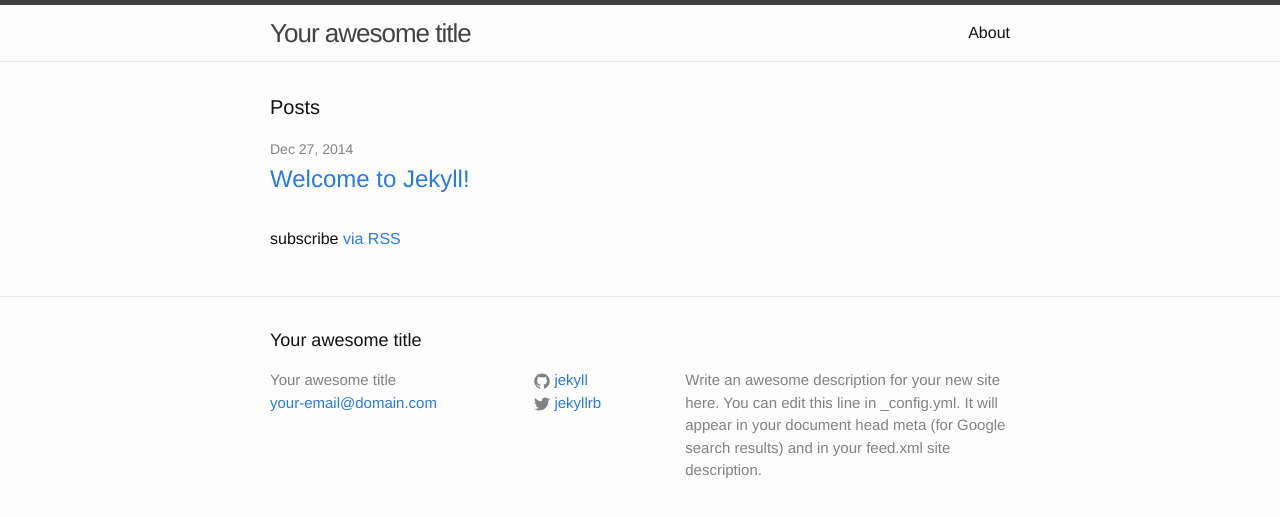
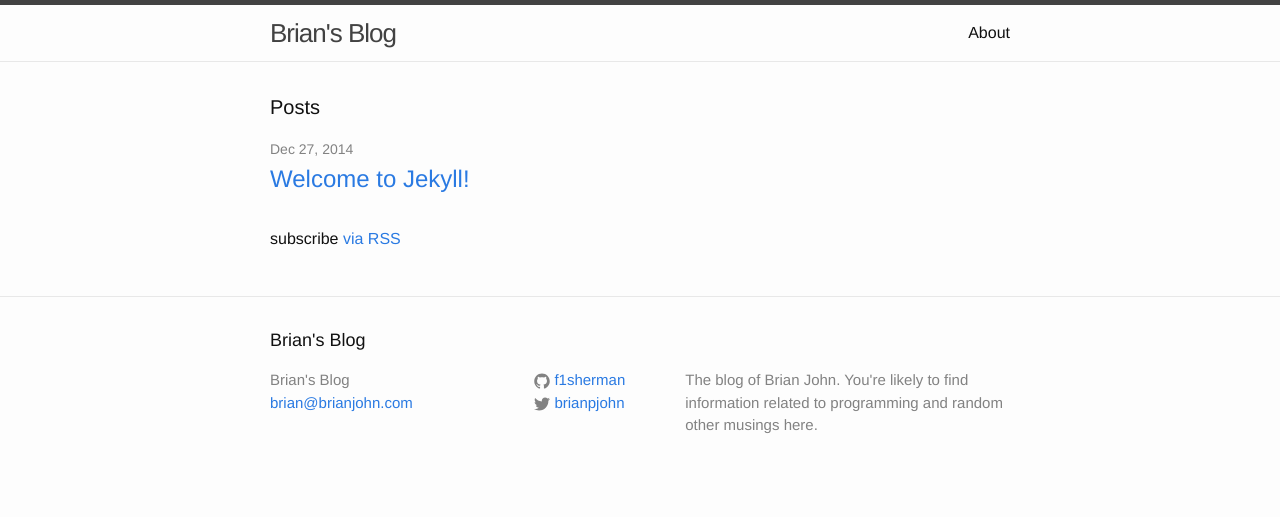
Before and after one commit to f1sherman/f1sherman.github.io, a Jekyll site: the page built from index.html, in a window 1280 px wide. Shown: the top 517 px of the page. Built offline with Jekyll 4.4.1, drawn with Linux system fonts in a browser that asks for light colours.

Commit message:
add some personal details

```diff
--- a/_config.yml
+++ b/_config.yml
@@ -1,14 +1,13 @@
 # Site settings
-title: Your awesome title
-email: your-email@domain.com
+title: Brian's Blog
+email: brian@brianjohn.com
 description: > # this means to ignore newlines until "baseurl:"
-  Write an awesome description for your new site here. You can edit this
-  line in _config.yml. It will appear in your document head meta (for
-  Google search results) and in your feed.xml site description.
+  The blog of Brian John. You're likely to find information related
+  to programming and random other musings here.
 baseurl: "" # the subpath of your site, e.g. /blog/
-url: "http://yourdomain.com" # the base hostname & protocol for your site
-twitter_username: jekyllrb
-github_username:  jekyll
+url: "http://blog.brianjohn.com" # the base hostname & protocol for your site
+twitter_username: brianpjohn
+github_username:  f1sherman
 
 # Build settings
 markdown: kramdown
```
